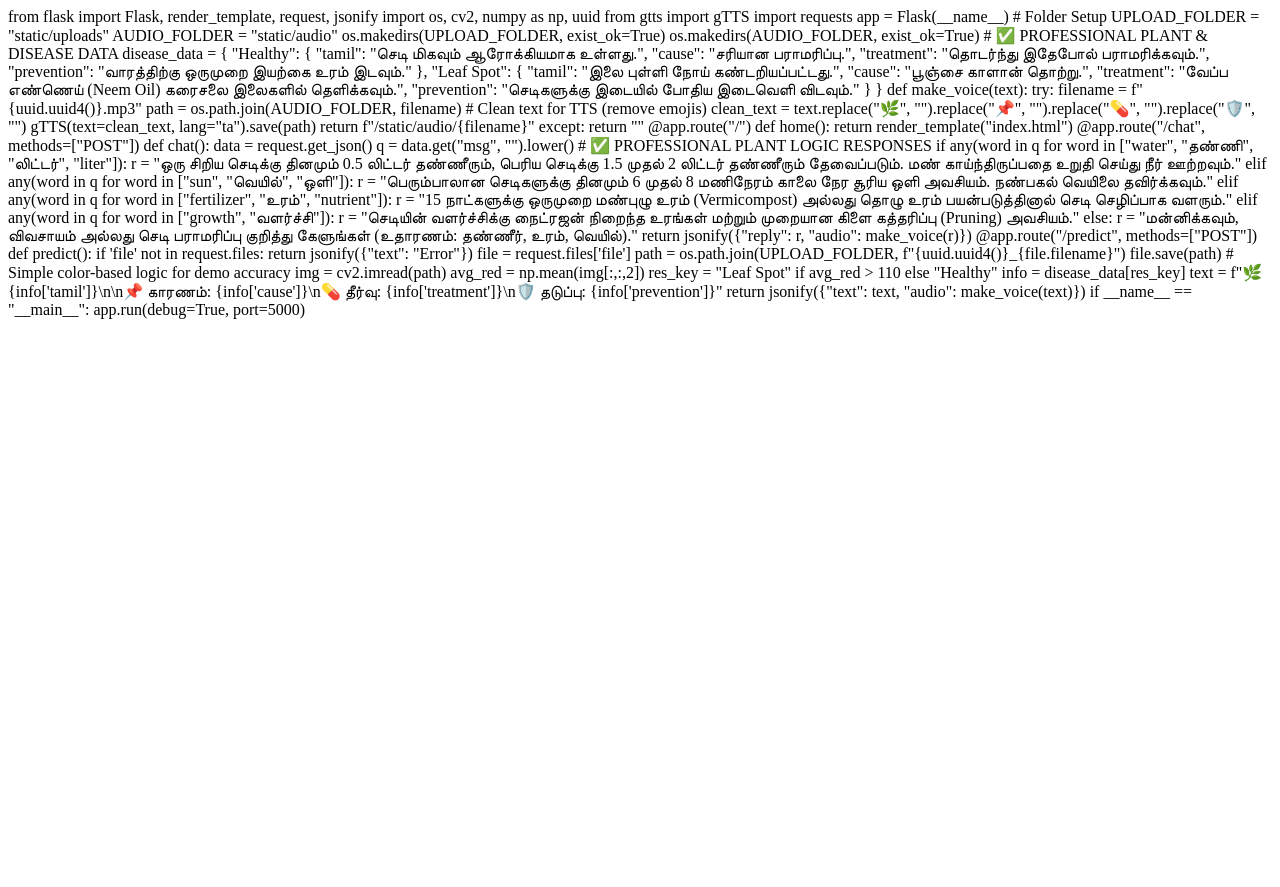
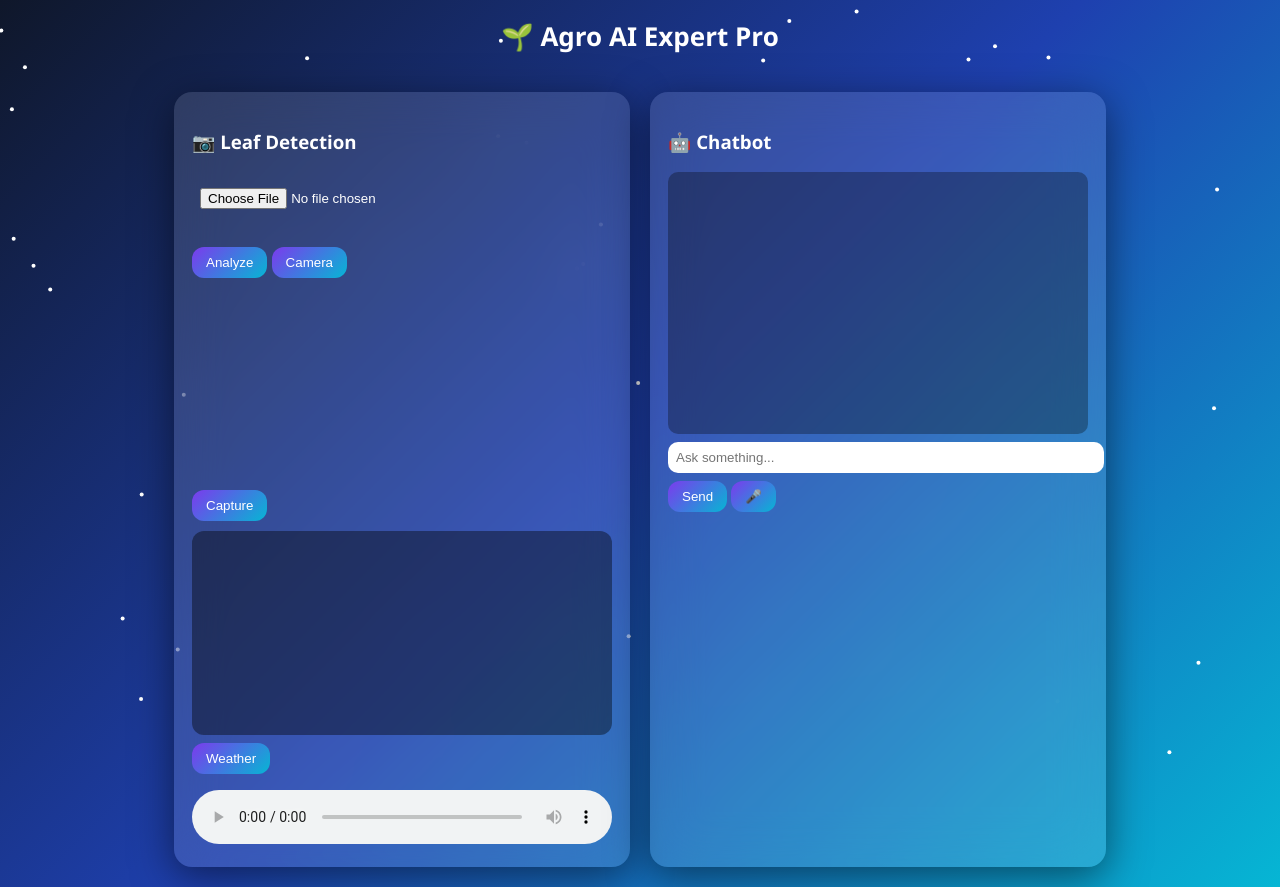
Before and after one commit to kaleeswarichithu-cloud/agro-ai-app, a Flask app: page / in a window 1280 px wide. Before the commit the page ends 319 px from the top, so only its background shows below. Run offline with Flask 3, Linux system fonts and the light colour scheme.

Commit message:
Refactor index.html for improved structure and styling

```diff
--- a/templates/index.html
+++ b/templates/index.html
@@ -1,80 +1,305 @@
-from flask import Flask, render_template, request, jsonify
-import os, cv2, numpy as np, uuid
-from gtts import gTTS
-import requests
+<!DOCTYPE html>
+<html>
+<head>
+<meta charset="UTF-8">
+<title>Agro AI Expert</title>
 
-app = Flask(__name__)
-
-# Folder Setup
-UPLOAD_FOLDER = "static/uploads"
-AUDIO_FOLDER = "static/audio"
-os.makedirs(UPLOAD_FOLDER, exist_ok=True)
-os.makedirs(AUDIO_FOLDER, exist_ok=True)
-
-# ✅ PROFESSIONAL PLANT & DISEASE DATA
-disease_data = {
-    "Healthy": {
-        "tamil": "செடி மிகவும் ஆரோக்கியமாக உள்ளது.",
-        "cause": "சரியான பராமரிப்பு.",
-        "treatment": "தொடர்ந்து இதேபோல் பராமரிக்கவும்.",
-        "prevention": "வாரத்திற்கு ஒருமுறை இயற்கை உரம் இடவும்."
-    },
-    "Leaf Spot": {
-        "tamil": "இலை புள்ளி நோய் கண்டறியப்பட்டது.",
-        "cause": "பூஞ்சை காளான் தொற்று.",
-        "treatment": "வேப்ப எண்ணெய் (Neem Oil) கரைசலை இலைகளில் தெளிக்கவும்.",
-        "prevention": "செடிகளுக்கு இடையில் போதிய இடைவெளி விடவும்."
-    }
+<style>
+body{
+margin:0;
+font-family:'Segoe UI';
+background:linear-gradient(135deg,#0f172a,#1e40af,#06b6d4);
+color:white;
+min-height:100vh;
 }
 
-def make_voice(text):
-    try:
-        filename = f"{uuid.uuid4()}.mp3"
-        path = os.path.join(AUDIO_FOLDER, filename)
-        # Clean text for TTS (remove emojis)
-        clean_text = text.replace("🌿", "").replace("📌", "").replace("💊", "").replace("🛡️", "")
-        gTTS(text=clean_text, lang="ta").save(path)
-        return f"/static/audio/{filename}"
-    except: return ""
+canvas{
+position:fixed;
+top:0;
+left:0;
+z-index:-1;
+}
 
-@app.route("/")
-def home():
-    return render_template("index.html")
+.header{
+text-align:center;
+padding:18px;
+font-size:26px;
+font-weight:bold;
+}
 
-@app.route("/chat", methods=["POST"])
-def chat():
-    data = request.get_json()
-    q = data.get("msg", "").lower()
+.container{
+display:flex;
+flex-wrap:wrap;
+justify-content:center;
+gap:20px;
+padding:20px;
+}
 
-    # ✅ PROFESSIONAL PLANT LOGIC RESPONSES
-    if any(word in q for word in ["water", "தண்ணி", "லிட்டர்", "liter"]):
-        r = "ஒரு சிறிய செடிக்கு தினமும் 0.5 லிட்டர் தண்ணீரும், பெரிய செடிக்கு 1.5 முதல் 2 லிட்டர் தண்ணீரும் தேவைப்படும். மண் காய்ந்திருப்பதை உறுதி செய்து நீர் ஊற்றவும்."
-    elif any(word in q for word in ["sun", "வெயில்", "ஒளி"]):
-        r = "பெரும்பாலான செடிகளுக்கு தினமும் 6 முதல் 8 மணிநேரம் காலை நேர சூரிய ஒளி அவசியம். நண்பகல் வெயிலை தவிர்க்கவும்."
-    elif any(word in q for word in ["fertilizer", "உரம்", "nutrient"]):
-        r = "15 நாட்களுக்கு ஒருமுறை மண்புழு உரம் (Vermicompost) அல்லது தொழு உரம் பயன்படுத்தினால் செடி செழிப்பாக வளரும்."
-    elif any(word in q for word in ["growth", "வளர்ச்சி"]):
-        r = "செடியின் வளர்ச்சிக்கு நைட்ரஜன் நிறைந்த உரங்கள் மற்றும் முறையான கிளை கத்தரிப்பு (Pruning) அவசியம்."
-    else:
-        r = "மன்னிக்கவும், விவசாயம் அல்லது செடி பராமரிப்பு குறித்து கேளுங்கள் (உதாரணம்: தண்ணீர், உரம், வெயில்)."
+.card{
+width:420px;
+background:rgba(255,255,255,0.12);
+backdrop-filter:blur(25px);
+border-radius:18px;
+padding:18px;
+box-shadow:0 10px 40px rgba(0,0,0,0.5);
+}
 
-    return jsonify({"reply": r, "audio": make_voice(r)})
+.media{text-align:center;}
+video,img{
+width:90%;
+border-radius:12px;
+margin-top:10px;
+}
 
-@app.route("/predict", methods=["POST"])
-def predict():
-    if 'file' not in request.files: return jsonify({"text": "Error"})
-    file = request.files['file']
-    path = os.path.join(UPLOAD_FOLDER, f"{uuid.uuid4()}_{file.filename}")
-    file.save(path)
+input{
+width:100%;
+padding:8px;
+margin-top:8px;
+border-radius:10px;
+border:none;
+}
 
-    # Simple color-based logic for demo accuracy
-    img = cv2.imread(path)
-    avg_red = np.mean(img[:,:,2])
-    res_key = "Leaf Spot" if avg_red > 110 else "Healthy"
+.result{
+margin-top:10px;
+background:rgba(0,0,0,0.4);
+padding:12px;
+border-radius:12px;
+white-space:pre-line;
+height:180px;
+overflow:auto;
+}
 
-    info = disease_data[res_key]
-    text = f"🌿 {info['tamil']}\n\n📌 காரணம்: {info['cause']}\n💊 தீர்வு: {info['treatment']}\n🛡️ தடுப்பு: {info['prevention']}"
-    return jsonify({"text": text, "audio": make_voice(text)})
+button{
+padding:8px 14px;
+margin-top:8px;
+border:none;
+border-radius:12px;
+background:linear-gradient(135deg,#7c3aed,#06b6d4);
+color:white;
+cursor:pointer;
+}
 
-if __name__ == "__main__":
-    app.run(debug=True, port=5000)
+.chat{
+height:250px;
+overflow:auto;
+background:rgba(0,0,0,0.3);
+border-radius:10px;
+padding:6px;
+}
+
+.msg{
+padding:8px;
+margin:6px;
+border-radius:10px;
+max-width:80%;
+}
+
+.user{
+background:#3b82f6;
+margin-left:auto;
+}
+
+.bot{
+background:rgba(255,255,255,0.2);
+}
+</style>
+</head>
+
+<body>
+
+<canvas id="bg"></canvas>
+
+<div class="header">🌱 Agro AI Expert Pro</div>
+
+<div class="container">
+
+<div class="card">
+<h3>📷 Leaf Detection</h3>
+
+<input type="file" id="imgInp">
+
+<div class="media">
+<img id="preview">
+</div>
+
+<button onclick="analyze()">Analyze</button>
+<button onclick="startCamera()">Camera</button>
+
+<div class="media">
+<video id="video" autoplay></video>
+</div>
+
+<button onclick="capture()">Capture</button>
+
+<div id="result" class="result"></div>
+
+<button onclick="getWeather()">Weather</button>
+<p id="weather"></p>
+
+<audio id="player" controls style="width:100%"></audio>
+</div>
+
+<div class="card">
+<h3>🤖 Chatbot</h3>
+
+<div id="chat" class="chat"></div>
+
+<input id="msg" placeholder="Ask something...">
+<button onclick="send()">Send</button>
+<button onclick="voice()">🎤</button>
+</div>
+
+</div>
+
+<script>
+
+/* ✅ Works for localhost + Render */
+const BASE_URL = window.location.origin;
+
+/* SNOW EFFECT */
+let c=document.getElementById("bg");
+let ctx=c.getContext("2d");
+c.width=window.innerWidth;
+c.height=window.innerHeight;
+
+let p=[];
+for(let i=0;i<50;i++){
+p.push({x:Math.random()*c.width,y:Math.random()*c.height});
+}
+
+function draw(){
+ctx.clearRect(0,0,c.width,c.height);
+ctx.fillStyle="white";
+p.forEach(a=>{
+ctx.beginPath();
+ctx.arc(a.x,a.y,2,0,Math.PI*2);
+ctx.fill();
+a.y+=0.6;
+if(a.y>c.height)a.y=0;
+});
+requestAnimationFrame(draw);
+}
+draw();
+
+/* AUDIO */
+function playAudio(url){
+if(!url) return;
+let player=document.getElementById("player");
+player.src=url;
+player.play().catch(()=>{});
+}
+
+/* IMAGE PREVIEW */
+imgInp.onchange=()=>{
+preview.src=URL.createObjectURL(imgInp.files[0]);
+}
+
+/* ANALYZE */
+function analyze(){
+result.innerText="Analyzing...";
+
+let file=imgInp.files[0];
+if(!file) return alert("Select image!");
+
+let f=new FormData();
+f.append("file",file);
+
+fetch(BASE_URL + "/predict",{method:"POST",body:f})
+.then(r=>r.json())
+.then(d=>{
+result.innerText=d.text;
+playAudio(d.audio);
+})
+.catch(()=>{
+result.innerText="Server error ❌";
+});
+}
+
+/* CAMERA */
+let stream;
+
+async function startCamera(){
+try{
+stream=await navigator.mediaDevices.getUserMedia({video:true});
+video.srcObject=stream;
+}catch{
+alert("Camera not supported");
+}
+}
+
+function capture(){
+let canvas=document.createElement("canvas");
+canvas.width=video.videoWidth;
+canvas.height=video.videoHeight;
+canvas.getContext("2d").drawImage(video,0,0);
+
+canvas.toBlob(b=>{
+let f=new FormData();
+f.append("file",new File([b],"img.jpg"));
+
+fetch(BASE_URL + "/predict",{method:"POST",body:f})
+.then(r=>r.json())
+.then(d=>{
+result.innerText=d.text;
+playAudio(d.audio);
+});
+});
+
+if(stream) stream.getTracks().forEach(t=>t.stop());
+}
+
+/* CHAT */
+function send(){
+if(!msg.value) return;
+
+chat.innerHTML+=`<div class="msg user">${msg.value}</div>`;
+
+fetch(BASE_URL + "/chat",{
+method:"POST",
+headers:{"Content-Type":"application/json"},
+body:JSON.stringify({msg:msg.value})
+})
+.then(r=>r.json())
+.then(d=>{
+chat.innerHTML+=`<div class="msg bot">${d.reply}</div>`;
+chat.scrollTop=chat.scrollHeight;
+playAudio(d.audio);
+});
+
+msg.value="";
+}
+
+/* VOICE INPUT */
+function voice(){
+let SpeechRecognition=window.SpeechRecognition || window.webkitSpeechRecognition;
+
+if(!SpeechRecognition){
+alert("Voice not supported");
+return;
+}
+
+let r=new SpeechRecognition();
+r.lang="ta-IN";
+
+r.onresult=e=>{
+msg.value=e.results[0][0].transcript;
+send();
+};
+
+r.start();
+}
+
+/* WEATHER */
+function getWeather(){
+fetch(BASE_URL + "/weather")
+.then(r=>r.json())
+.then(d=>{
+weather.innerText=d.text;
+playAudio(d.audio);
+});
+}
+
+</script>
+
+</body>
+</html>
```
